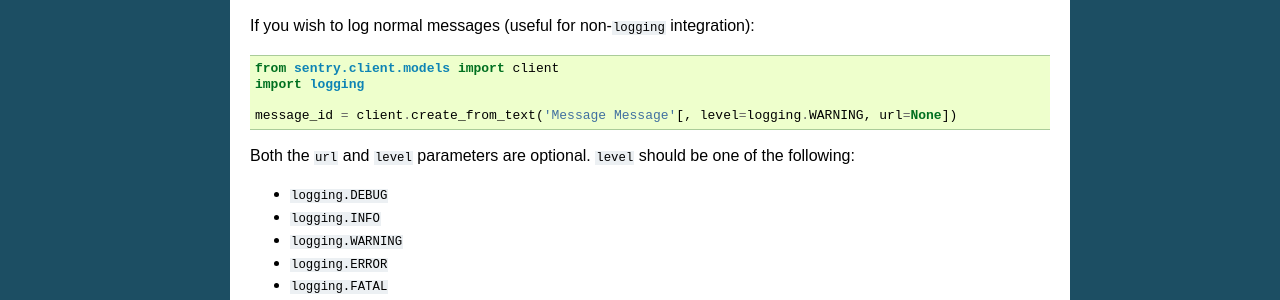
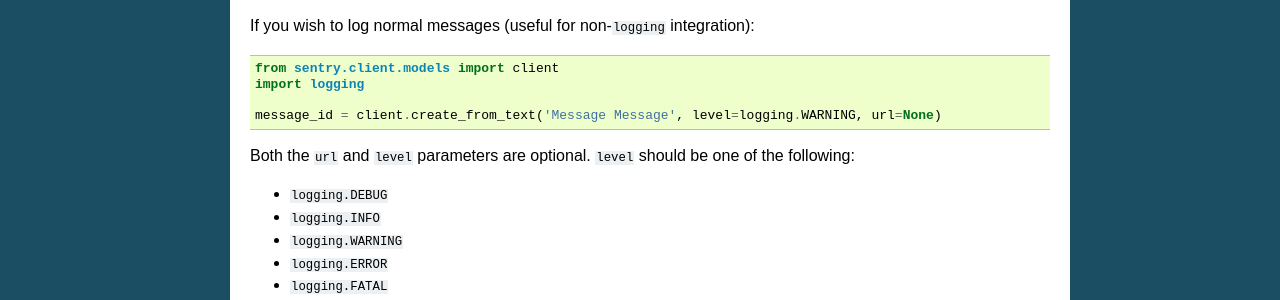
Before and after one commit to JohnFredok/apm-agent-python, a Sphinx documentation site: the page built from docs/technical.rst, in a window 1280 px wide and 900 px high, scrolled down 303 px. Shown: the part 152-452 px from the top of the window. Built offline with Sphinx 7.4.7, drawn with Linux system fonts in a browser that asks for light colours.

Commit message:
Fixed syntax error in docs

```diff
--- a/docs/technical.rst
+++ b/docs/technical.rst
@@ -27,7 +27,7 @@
 	from sentry.client.models import client
 	import logging
 
-	message_id = client.create_from_text('Message Message'[, level=logging.WARNING, url=None])
+	message_id = client.create_from_text('Message Message', level=logging.WARNING, url=None)
 
 Both the ``url`` and ``level`` parameters are optional. ``level`` should be one of the following:
 
```
